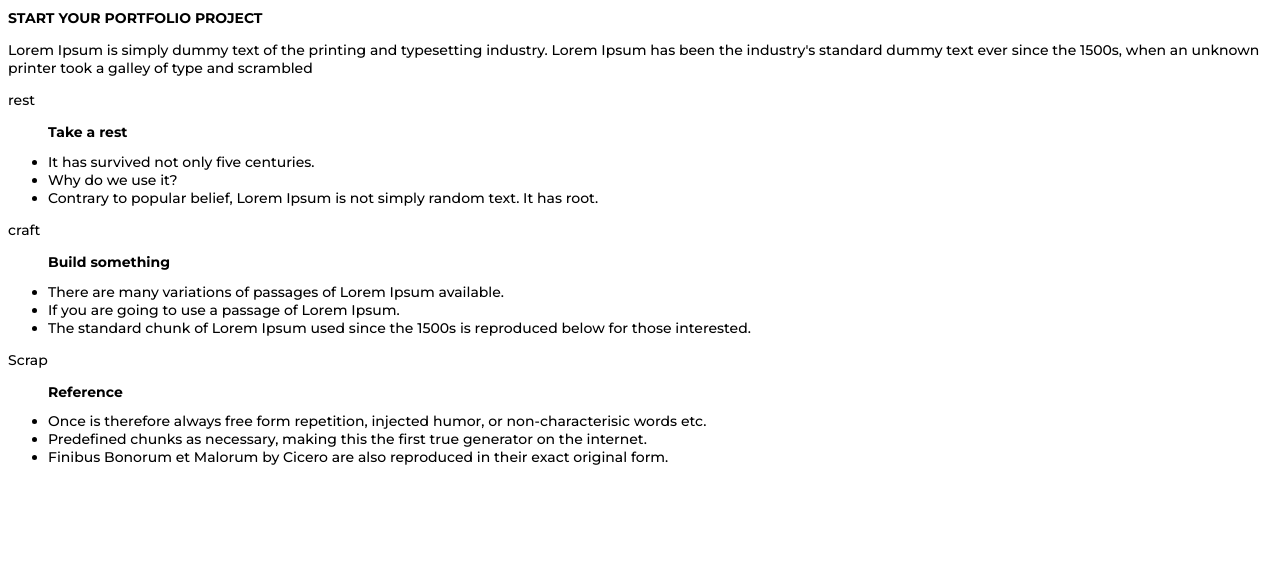
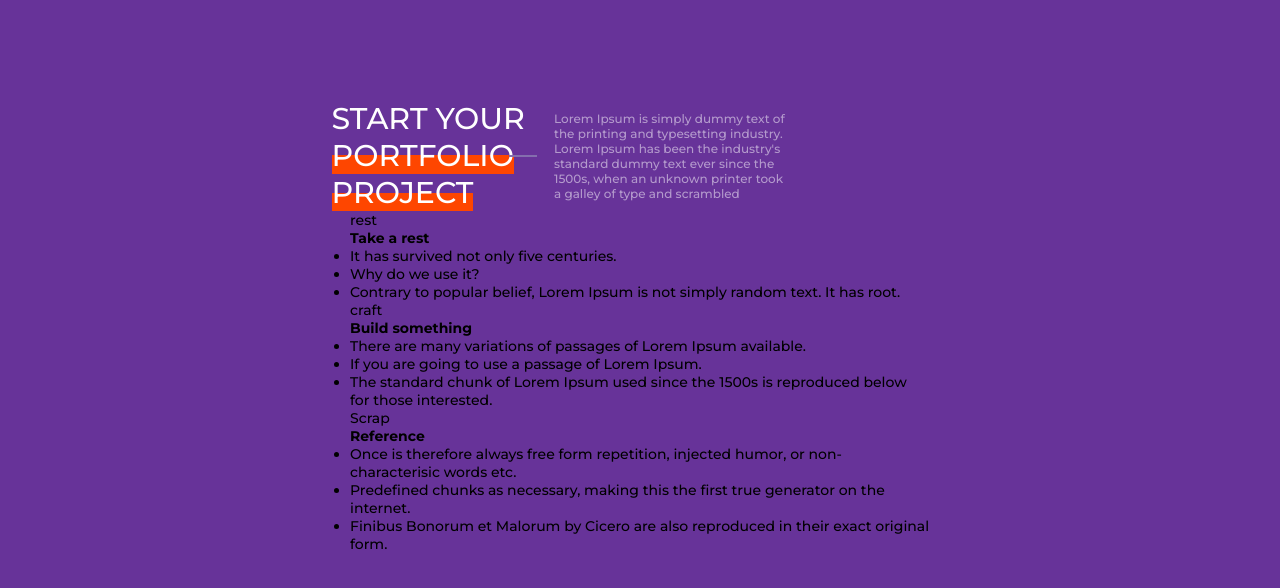
Before and after one commit to munseunggyu/zigzag, a plain HTML site: page index.html in a window 1280 px wide. Drawn offline with Linux system fonts and the light colour scheme.

Commit message:
Add header 스타일 추가

```diff
--- a/index.html
+++ b/index.html
@@ -9,12 +9,17 @@
 	<body>
 		<div class="wrapper">
 			<header>
-				<h1>START YOUR
-					PORTFOLIO
-					PROJECT</h1>
-					<p>
+				<h1 class="h1">
+					<p>START&nbspYOUR</p>
+					<p class="red">PORTFOLIO</p>
+					<p class="red" >PROJECT</p>
+				</h1>
+				<div class="h1-p-container">
+					<div class="line"></div>
+					<p class="h1-txt">
 						Lorem Ipsum is simply dummy text of the printing and typesetting industry. Lorem Ipsum has been the industry's standard dummy text ever since the 1500s, when an unknown printer took a galley of type and scrambled
 					</p>
+			</div>
 			</header>
 			<main>
 				<section class="rest">
--- a/style.css
+++ b/style.css
@@ -1,12 +1,72 @@
 :root {
     font-family: 'Montserrat', sans-serif;
-	/*
-	font-weight: 500;
-	font-weight: 700;
-	*/
+
 }
 * {
 	font-size: 14px;
+	margin: 0;
+	padding: 0;
+
 }
 /* red #d9501a */
 /* lorem #a887e1 */
+.ir{
+  clip: rect(0 0 0 0);
+  width: 1px;
+  height: 1px;
+  margin: -1px;
+  overflow: hidden;
+}
+body{
+	margin: 0;
+	background-color: #673399;
+	width: 100vw;
+	margin: 0 auto;
+	margin-top: 100px;
+}
+/* fz 40 30 18 14 */
+/* 위아래 간격 100px */
+/* 사진 26% */
+/* li padding 24 */
+/* linestyle 10px */
+.wrapper{
+	display: flex;
+	flex-direction: column;
+	align-items: center;
+	padding: 0 350px;
+}
+header{
+	display: flex;
+	justify-content: center;
+
+}
+.h1 {
+	width: 26%;
+	display: block;
+	margin-right: 17px;
+}
+header h1 p{
+	font-size: 30px;
+	color: white;
+	font-weight: 500;
+}
+.red{
+	background: linear-gradient(to top, #FE4600 50%, transparent 50%);
+	display: inline-block;
+}
+.h1-p-container{
+	width: calc(100%-26%);
+	display: flex;
+	padding-right: 160px;
+	align-items: center;
+}
+.h1-txt{
+	color: white;
+	opacity: .5;
+	font-size: 12px;
+}
+.line{
+	width: 160px;
+	border-top: 2px solid #846EAE;
+	margin-right: 17px;
+}
```
